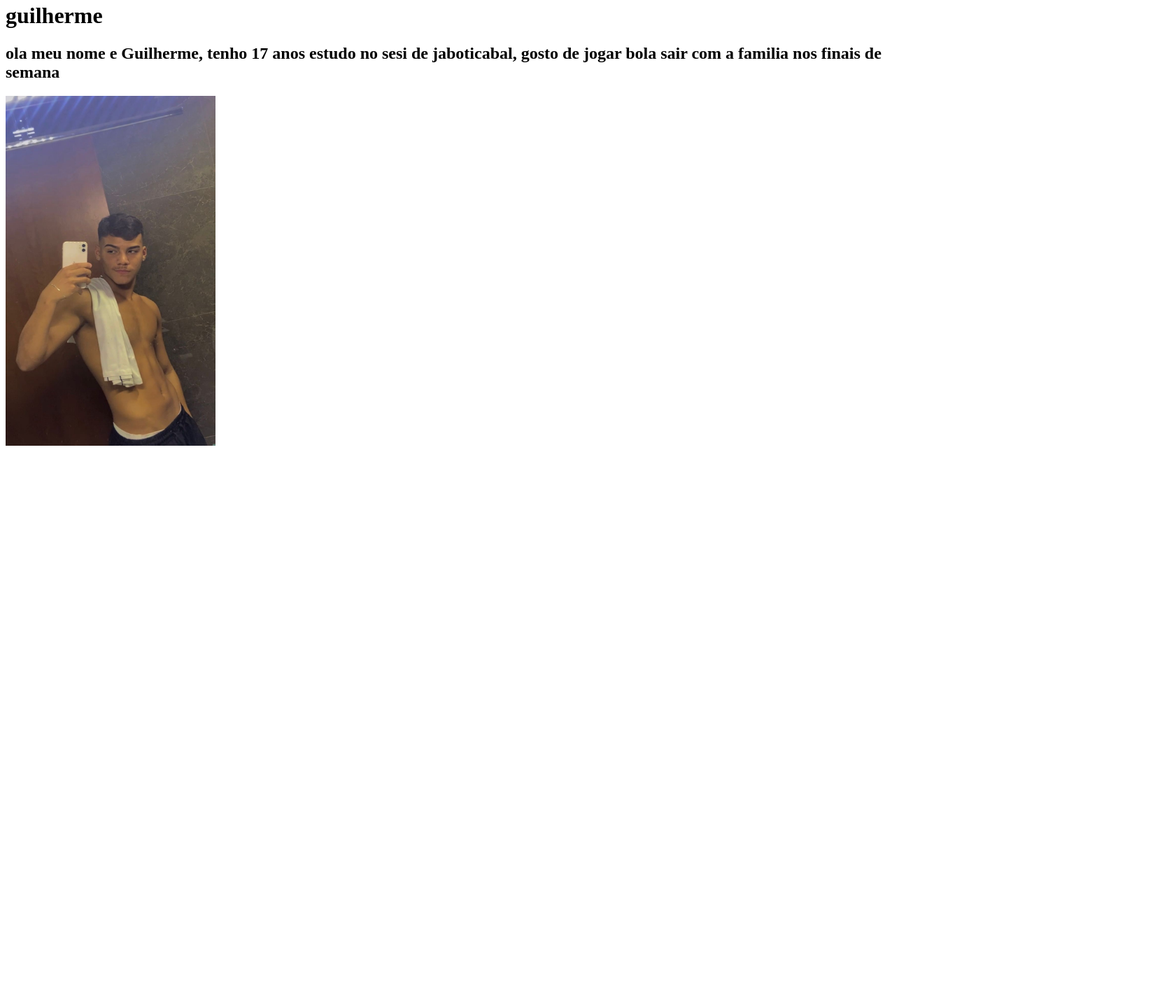
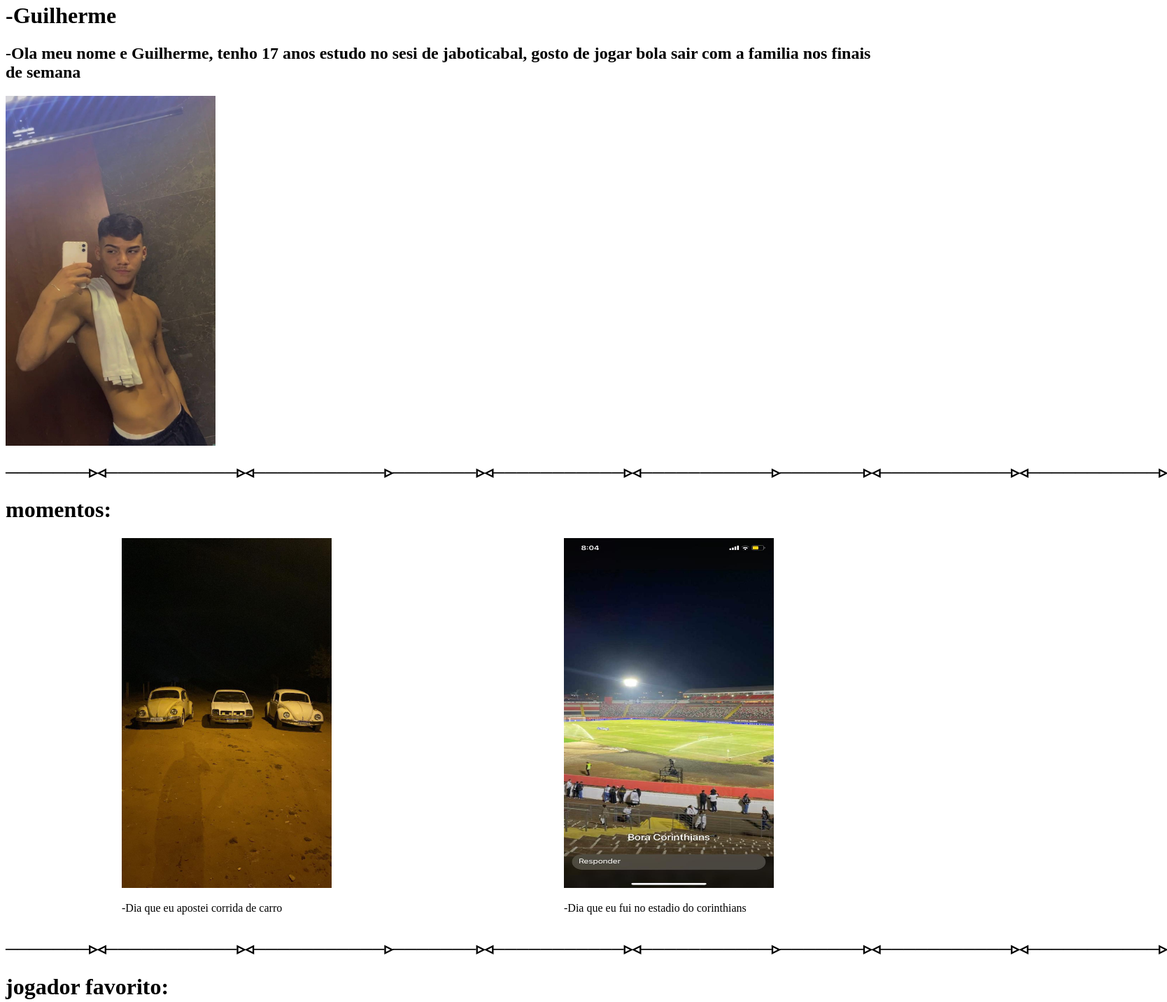
Before and after one commit to Guui7/meu-site, a plain HTML site: page index.html in a window 1280 px wide. Shown: the part 17-1449 px from the top of the page at 70% size, 1668 px wide, since content can reach past the window. Before the commit the page ends 800 px from the top, so only its background shows below. Drawn offline with Linux system fonts and the light colour scheme.

Commit message:
jogador favorito

```diff
--- a/index.html
+++ b/index.html
@@ -1,14 +1,40 @@
 <!DOCTYPE html>
 <html lang="en">
+
 <head>
     <meta charset="UTF-8">
     <meta name="viewport" content="width=device-width, initial-scale=1.0">
     <link rel="stylesheet" href="styles.css">
     <title>meu site</title>
 </head>
+
 <body>
-    <h1>guilherme</h1>
-    <h2>ola meu nome e Guilherme, tenho 17 anos estudo no sesi de jaboticabal, gosto de jogar bola sair com a familia nos finais de semana </h2>
-     <img class="foto" src="imgs/eu.jpeg" alt="">
+    <h1>-Guilherme</h1>
+    <h2>-Ola meu nome e Guilherme, tenho 17 anos estudo no sesi de jaboticabal, gosto de jogar bola sair com a familia
+        nos finais de semana </h2>
+    <div class="foto">
+        <img src="imgs/eu.jpeg" alt="">
+        <p></p>
+        <h2>───────▹◃───────────▹◃───────────▹───────▹◃───────────▹◃───────────▹───────▹◃───────────▹◃───────────▹</h2>
+    </div>
+    <h1>momentos:</h1>
+    <div class="marcantes">
+        <div>
+            <img class="carro" src="carro.jpeg">
+            <p>-Dia que eu apostei corrida de carro</p>
+        </div>
+        <div>
+            <img class="estadio" src="estadio.jpeg">
+            <p>-Dia que eu fui no estadio do corinthians</p>
+
+        </div>
+    </div>
+    <h2>───────▹◃───────────▹◃───────────▹───────▹◃───────────▹◃───────────▹───────▹◃───────────▹◃───────────▹</h2>
+    <h1>jogador favorito:</h1>
+    <div class="cr7">
+        <img src="https://tntsports.com.br/__export/1642082806459/sites/esporteinterativo/img/2022/01/13/cristianoronaldo-united.jpg_423682103.jpg">
+        <img src="https://s2-ge.glbimg.com/IHSOoAzxnJHAIKwCMjLqh3utV7Q=/0x0:3000x1979/984x0/smart/filters:strip_icc()/i.s3.glbimg.com/v1/AUTH_bc8228b6673f488aa253bbcb03c80ec5/internal_photos/bs/2024/m/3/0lRR7BRbqH8JT98AUc8Q/gettyimages-963682404.jpg">
+    </div>
 </body>
+
 </html>
--- a/styles.css
+++ b/styles.css
@@ -1,4 +1,28 @@
-.foto{
+
+
+.foto img {
     width: 300px;
     height: 500px;
 }
+
+.carro {
+    width: 300px;
+    height: 500px;
+}
+
+.estadio {
+    width: 300px;
+    height: 500px;
+}
+
+.marcantes{
+    display: flex;
+    justify-content: space-around;
+}
+.cr7 img{
+    padding: 150px;
+    justify-content: space-around;
+    width: 400px;
+    height: 500px;
+    border-radius: 40px;
+}
```
Also changed, not shown: carro.jpeg (added), estadio.jpeg (added), imgs/WIN_20240123_14_14_26_Pro.jpg (added).
